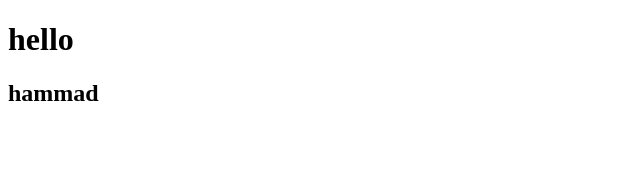
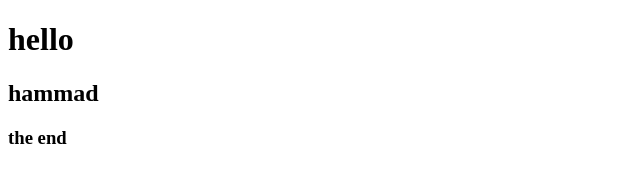
Before and after one commit to syedhammad618/gitbranching, a plain HTML site: page index.html in a window 1280 px wide. Shown: the full height of the page, 0-640 px from the left. Drawn offline with Linux system fonts and the light colour scheme.

Commit message:
the ending

```diff
--- a/index.html
+++ b/index.html
@@ -7,5 +7,6 @@
 <body>
     <h1> hello </h1>
     <h2>hammad</h2>
+    <h3>the end</h3>
 </body>
 </html>
```
